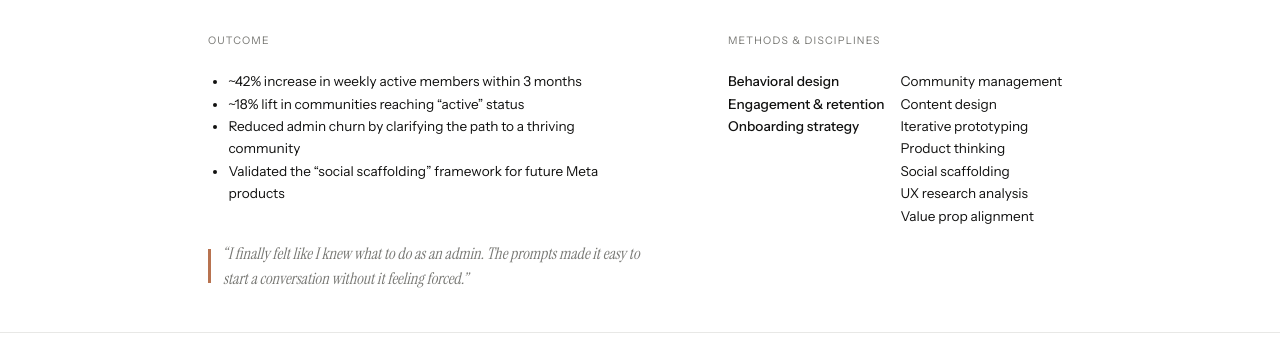
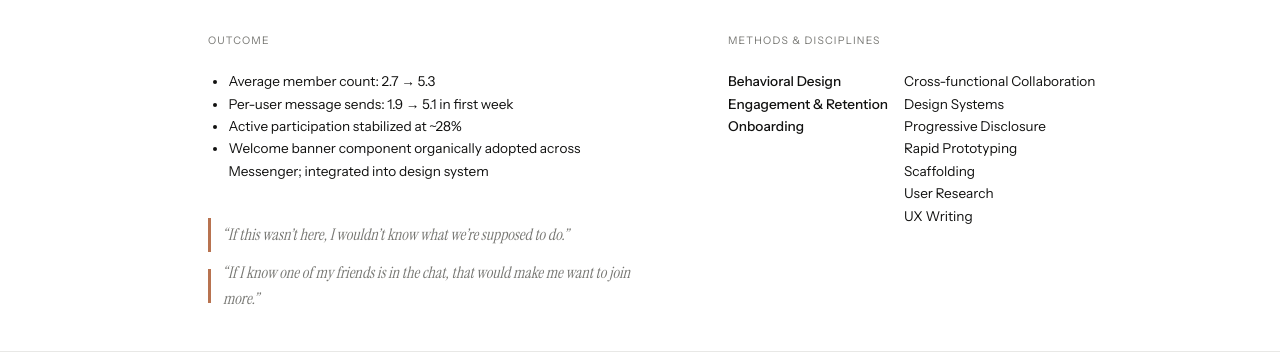
Before and after one commit to awchong/portfolio, a Next.js app: page /case-studies/cold-start in a window 1280 px wide. Shown: the part 2045-2403 px from the top of the page. Built offline with nearby package versions, Linux system fonts and the light colour scheme; no server answers.

Commit message:
fixed gemini bugs

```diff
--- a/app/case-studies/cold-start/page.tsx
+++ b/app/case-studies/cold-start/page.tsx
@@ -42,7 +42,7 @@ export default function ColdStart() {
                 </div>
                 <div className={styles.heroRoleGroup}>
                   <span className={styles.heroRoleLabel}>Impact</span>
-                  <p className={styles.heroRoleText}>~42% increase in weekly active members</p>
+                  <p className={styles.heroRoleText}>Average member count doubled within the first week</p>
                 </div>
               </div>
             </div>
@@ -92,18 +92,30 @@ export default function ColdStart() {
               <div className={styles.outcomeResults}>
                 <span className={styles.sectionLabel}>Outcome</span>
                 <ul className={styles.outcomeList}>
-                  <li>~42% increase in weekly active members within 3 months</li>
-                  <li>~18% lift in communities reaching &ldquo;active&rdquo; status</li>
-                  <li>Reduced admin churn by clarifying the path to a thriving community</li>
-                  <li>Validated the &ldquo;social scaffolding&rdquo; framework for future Meta products</li>
+                  <li>Average member count: 2.7 → 5.3</li>
+                  <li>Per-user message sends: 1.9 → 5.1 in first week</li>
+                  <li>Active participation stabilized at ~28%</li>
+                  <li>
+                    Welcome banner component organically adopted across Messenger; integrated into
+                    design system
+                  </li>
                 </ul>
               </div>
-              <div className={styles.pullQuote}>
-                <div className="pull-quote-rule" />
-                <p className={styles.pullQuoteText}>
-                  &ldquo;I finally felt like I knew what to do as an admin. The prompts made it easy
-                  to start a conversation without it feeling forced.&rdquo;
-                </p>
+              <div className={styles.pullQuotes}>
+                <div className={styles.pullQuote}>
+                  <div className="pull-quote-rule" />
+                  <p className={styles.pullQuoteText}>
+                    &ldquo;If this wasn&rsquo;t here, I wouldn&rsquo;t know what we&rsquo;re supposed
+                    to do.&rdquo;
+                  </p>
+                </div>
+                <div className={styles.pullQuote}>
+                  <div className="pull-quote-rule" />
+                  <p className={styles.pullQuoteText}>
+                    &ldquo;If I know one of my friends is in the chat, that would make me want to
+                    join more.&rdquo;
+                  </p>
+                </div>
               </div>
             </div>
 
@@ -111,18 +123,18 @@ export default function ColdStart() {
               <span className={styles.sectionLabel}>Methods &amp; Disciplines</span>
               <div className={styles.methodsGrid}>
                 <div className={styles.methodsBold}>
-                  <p>Behavioral design</p>
-                  <p>Engagement &amp; retention</p>
-                  <p>Onboarding strategy</p>
+                  <p>Behavioral Design</p>
+                  <p>Engagement &amp; Retention</p>
+                  <p>Onboarding</p>
                 </div>
                 <div className={styles.methodsRegular}>
-                  <p>Community management</p>
-                  <p>Content design</p>
-                  <p>Iterative prototyping</p>
-                  <p>Product thinking</p>
-                  <p>Social scaffolding</p>
-                  <p>UX research analysis</p>
-                  <p>Value prop alignment</p>
+                  <p>Cross-functional Collaboration</p>
+                  <p>Design Systems</p>
+                  <p>Progressive Disclosure</p>
+                  <p>Rapid Prototyping</p>
+                  <p>Scaffolding</p>
+                  <p>User Research</p>
+                  <p>UX Writing</p>
                 </div>
               </div>
             </div>
--- a/app/case-studies/naming-architecture/page.module.css
+++ b/app/case-studies/naming-architecture/page.module.css
@@ -385,6 +385,12 @@
   gap: 24px;
 }
 
+.outcomeResults {
+  display: flex;
+  flex-direction: column;
+  gap: 24px;
+}
+
 .outcomeList {
   font-family: var(--font-sans), system-ui, sans-serif;
   font-size: var(--text-body);
@@ -397,6 +403,25 @@
 
 .outcomeList li {
   line-height: var(--lh-relaxed);
+}
+
+.pullQuote {
+  display: flex;
+  align-items: center;
+  gap: 12px;
+}
+
+/* .pull-quote-rule comes from globals.css */
+
+.pullQuoteText {
+  font-family: var(--font-serif), Georgia, serif;
+  font-size: var(--text-pull-quote);
+  font-style: italic;
+  font-weight: 400;
+  line-height: var(--lh-normal);
+  color: var(--color-gray);
+  max-width: 425px;
+  margin: 0;
 }
 
 /* ── Right column ── */
```
Also changed, not shown: app/case-studies/naming-architecture/page.tsx (+19 -22 lines).
